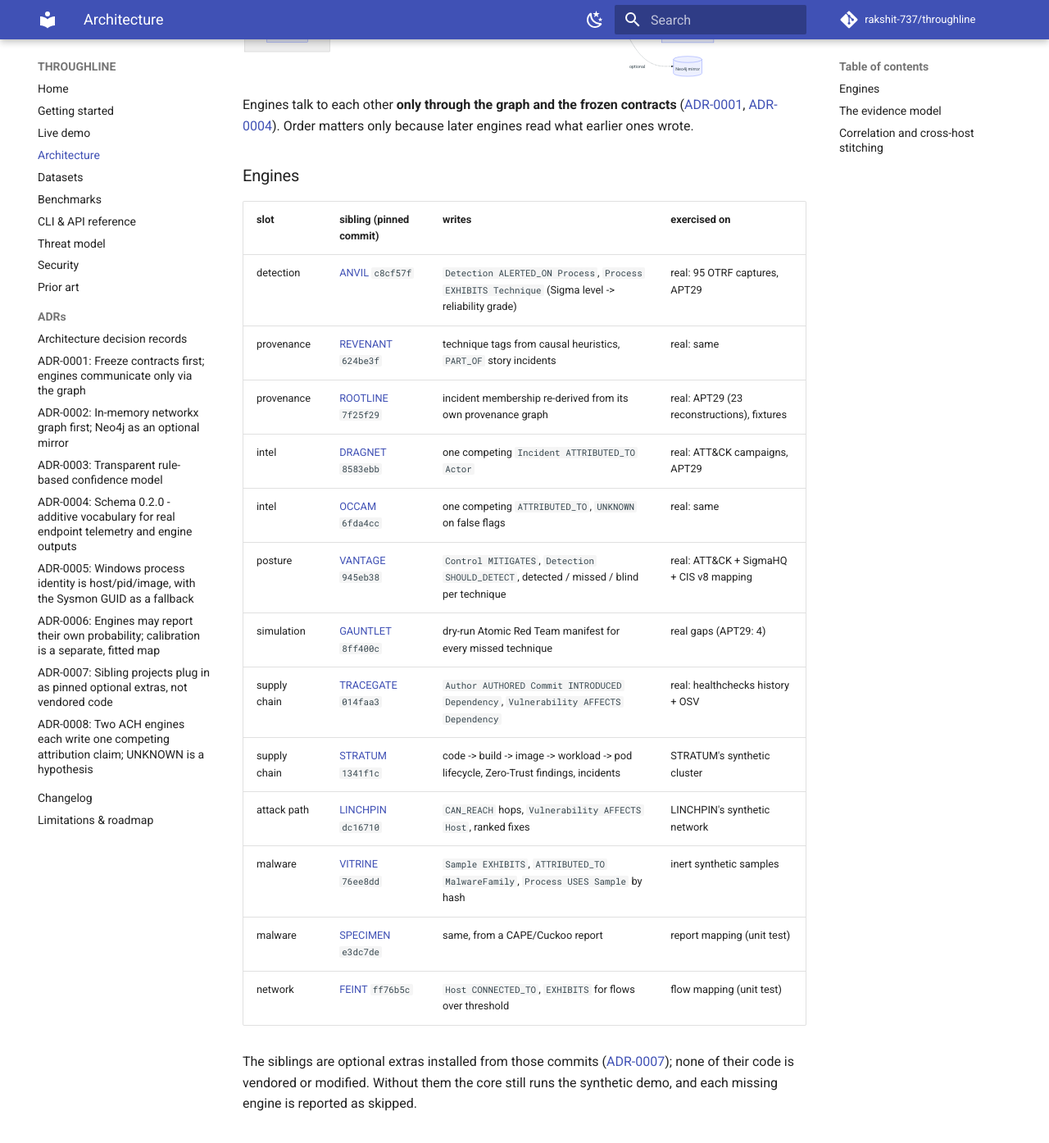
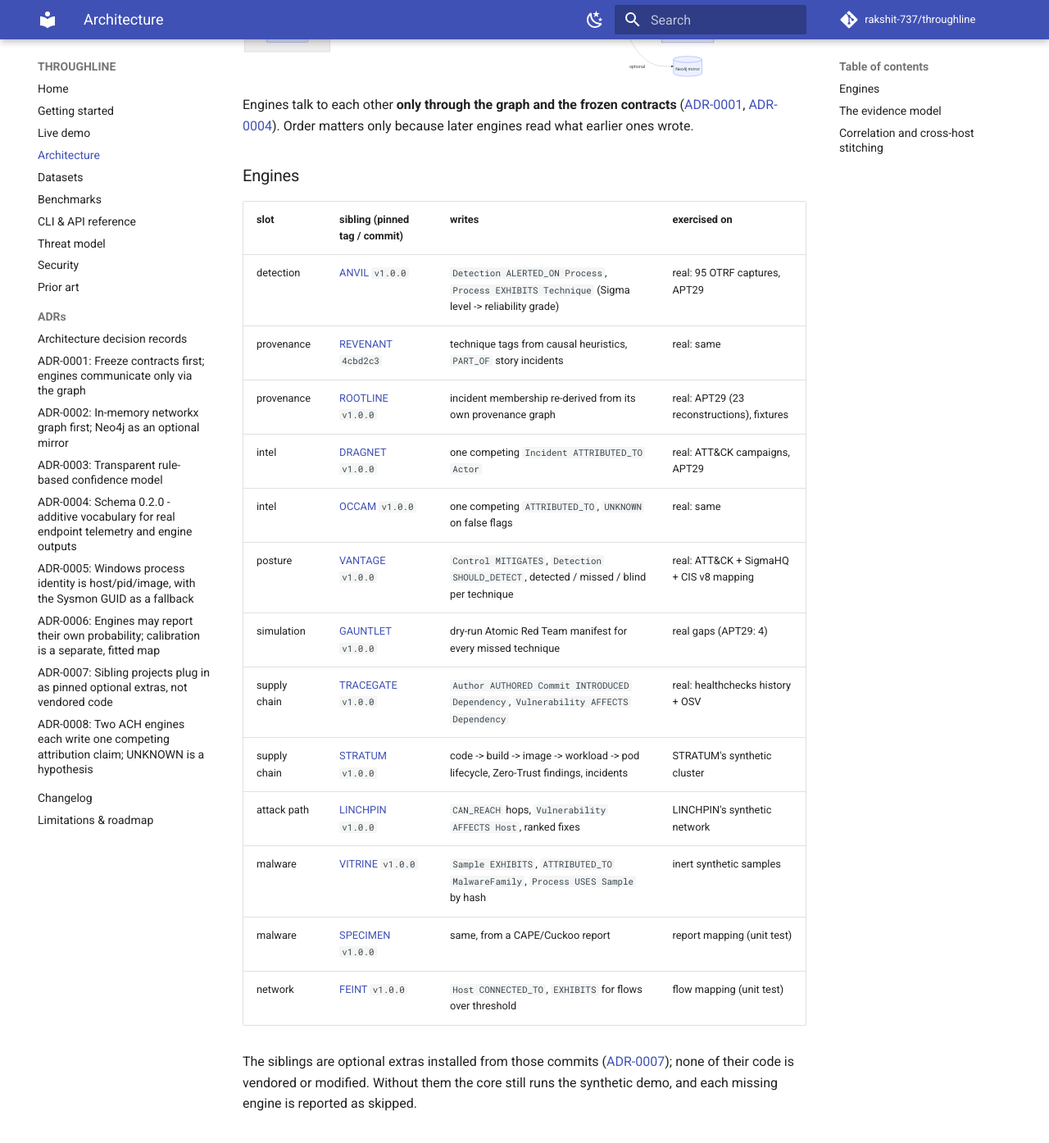
Before and after one commit to rakshit-737/throughline, an MkDocs documentation site: the page built from docs/architecture.md, in a window 1280 px wide and 1400 px high, scrolled down 336 px. Shown: the top 1394 px of the window at 82% size. Built offline with MkDocs 1.6.1 and Material for MkDocs 9.7.7, drawn with Linux system fonts in a browser that asks for light colours; comment, search, counter and statistics services are not loaded.

Commit message:
build(engines): pin siblings to v1.0.0 release tags
REVENANT has no release yet and is pinned to its main commit 4cbd2c3.
No API drift: full suite passes with all engines installed.

Co-Authored-By: Claude <noreply@anthropic.com>

```diff
--- a/docs/architecture.md
+++ b/docs/architecture.md
@@ -34,21 +34,21 @@ Engines talk to each other **only through the graph and the frozen contracts** (
 
 ### Engines
 
-| slot | sibling (pinned commit) | writes | exercised on |
+| slot | sibling (pinned tag / commit) | writes | exercised on |
 | --- | --- | --- | --- |
-| detection | [ANVIL](https://github.com/rakshit-737/anvil) `c8cf57f` | `Detection ALERTED_ON Process`, `Process EXHIBITS Technique` (Sigma level -> reliability grade) | real: 95 OTRF captures, APT29 |
-| provenance | [REVENANT](https://github.com/rakshit-737/revenant) `624be3f` | technique tags from causal heuristics, `PART_OF` story incidents | real: same |
-| provenance | [ROOTLINE](https://github.com/rakshit-737/rootline) `7f25f29` | incident membership re-derived from its own provenance graph | real: APT29 (23 reconstructions), fixtures |
-| intel | [DRAGNET](https://github.com/rakshit-737/dragnet) `8583ebb` | one competing `Incident ATTRIBUTED_TO Actor` | real: ATT&CK campaigns, APT29 |
-| intel | [OCCAM](https://github.com/rakshit-737/occam) `6fda4cc` | one competing `ATTRIBUTED_TO`, `UNKNOWN` on false flags | real: same |
-| posture | [VANTAGE](https://github.com/rakshit-737/vantage) `945eb38` | `Control MITIGATES`, `Detection SHOULD_DETECT`, detected / missed / blind per technique | real: ATT&CK + SigmaHQ + CIS v8 mapping |
-| simulation | [GAUNTLET](https://github.com/rakshit-737/gauntlet) `8ff400c` | dry-run Atomic Red Team manifest for every missed technique | real gaps (APT29: 4) |
-| supply chain | [TRACEGATE](https://github.com/rakshit-737/tracegate) `014faa3` | `Author AUTHORED Commit INTRODUCED Dependency`, `Vulnerability AFFECTS Dependency` | real: healthchecks history + OSV |
-| supply chain | [STRATUM](https://github.com/rakshit-737/stratum) `1341f1c` | code -> build -> image -> workload -> pod lifecycle, Zero-Trust findings, incidents | STRATUM's synthetic cluster |
-| attack path | [LINCHPIN](https://github.com/rakshit-737/linchpin) `dc16710` | `CAN_REACH` hops, `Vulnerability AFFECTS Host`, ranked fixes | LINCHPIN's synthetic network |
-| malware | [VITRINE](https://github.com/rakshit-737/vitrine) `76ee8dd` | `Sample EXHIBITS`, `ATTRIBUTED_TO MalwareFamily`, `Process USES Sample` by hash | inert synthetic samples |
-| malware | [SPECIMEN](https://github.com/rakshit-737/specimen) `e3dc7de` | same, from a CAPE/Cuckoo report | report mapping (unit test) |
-| network | [FEINT](https://github.com/rakshit-737/feint) `ff76b5c` | `Host CONNECTED_TO`, `EXHIBITS` for flows over threshold | flow mapping (unit test) |
+| detection | [ANVIL](https://github.com/rakshit-737/anvil) `v1.0.0` | `Detection ALERTED_ON Process`, `Process EXHIBITS Technique` (Sigma level -> reliability grade) | real: 95 OTRF captures, APT29 |
+| provenance | [REVENANT](https://github.com/rakshit-737/revenant) `4cbd2c3` | technique tags from causal heuristics, `PART_OF` story incidents | real: same |
+| provenance | [ROOTLINE](https://github.com/rakshit-737/rootline) `v1.0.0` | incident membership re-derived from its own provenance graph | real: APT29 (23 reconstructions), fixtures |
+| intel | [DRAGNET](https://github.com/rakshit-737/dragnet) `v1.0.0` | one competing `Incident ATTRIBUTED_TO Actor` | real: ATT&CK campaigns, APT29 |
+| intel | [OCCAM](https://github.com/rakshit-737/occam) `v1.0.0` | one competing `ATTRIBUTED_TO`, `UNKNOWN` on false flags | real: same |
+| posture | [VANTAGE](https://github.com/rakshit-737/vantage) `v1.0.0` | `Control MITIGATES`, `Detection SHOULD_DETECT`, detected / missed / blind per technique | real: ATT&CK + SigmaHQ + CIS v8 mapping |
+| simulation | [GAUNTLET](https://github.com/rakshit-737/gauntlet) `v1.0.0` | dry-run Atomic Red Team manifest for every missed technique | real gaps (APT29: 4) |
+| supply chain | [TRACEGATE](https://github.com/rakshit-737/tracegate) `v1.0.0` | `Author AUTHORED Commit INTRODUCED Dependency`, `Vulnerability AFFECTS Dependency` | real: healthchecks history + OSV |
+| supply chain | [STRATUM](https://github.com/rakshit-737/stratum) `v1.0.0` | code -> build -> image -> workload -> pod lifecycle, Zero-Trust findings, incidents | STRATUM's synthetic cluster |
+| attack path | [LINCHPIN](https://github.com/rakshit-737/linchpin) `v1.0.0` | `CAN_REACH` hops, `Vulnerability AFFECTS Host`, ranked fixes | LINCHPIN's synthetic network |
+| malware | [VITRINE](https://github.com/rakshit-737/vitrine) `v1.0.0` | `Sample EXHIBITS`, `ATTRIBUTED_TO MalwareFamily`, `Process USES Sample` by hash | inert synthetic samples |
+| malware | [SPECIMEN](https://github.com/rakshit-737/specimen) `v1.0.0` | same, from a CAPE/Cuckoo report | report mapping (unit test) |
+| network | [FEINT](https://github.com/rakshit-737/feint) `v1.0.0` | `Host CONNECTED_TO`, `EXHIBITS` for flows over threshold | flow mapping (unit test) |
 
 The siblings are optional extras installed from those commits ([ADR-0007](adr/0007-siblings-as-pinned-extras.md)); none of their code is vendored or modified. Without them the core still runs the synthetic demo, and each missing engine is reported as skipped.
 
```
Also changed, not shown: CHANGELOG.md (+9 -0 lines), CONTRIBUTING.md (+1 -1 lines), README.md (+15 -15 lines), THREAT_MODEL.md (+1 -1 lines), docs/getting-started.md (+1 -1 lines), pyproject.toml (+13 -13 lines), 4 other files.
